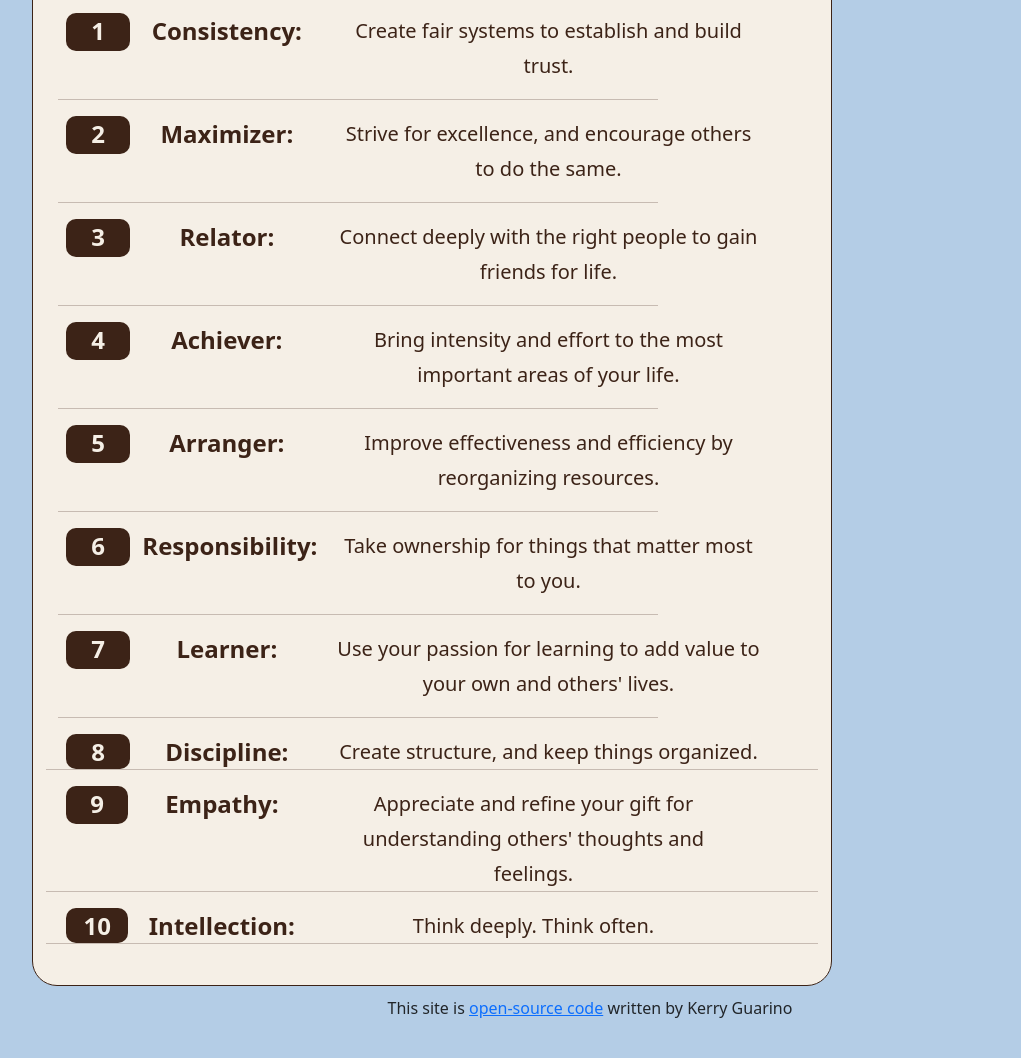
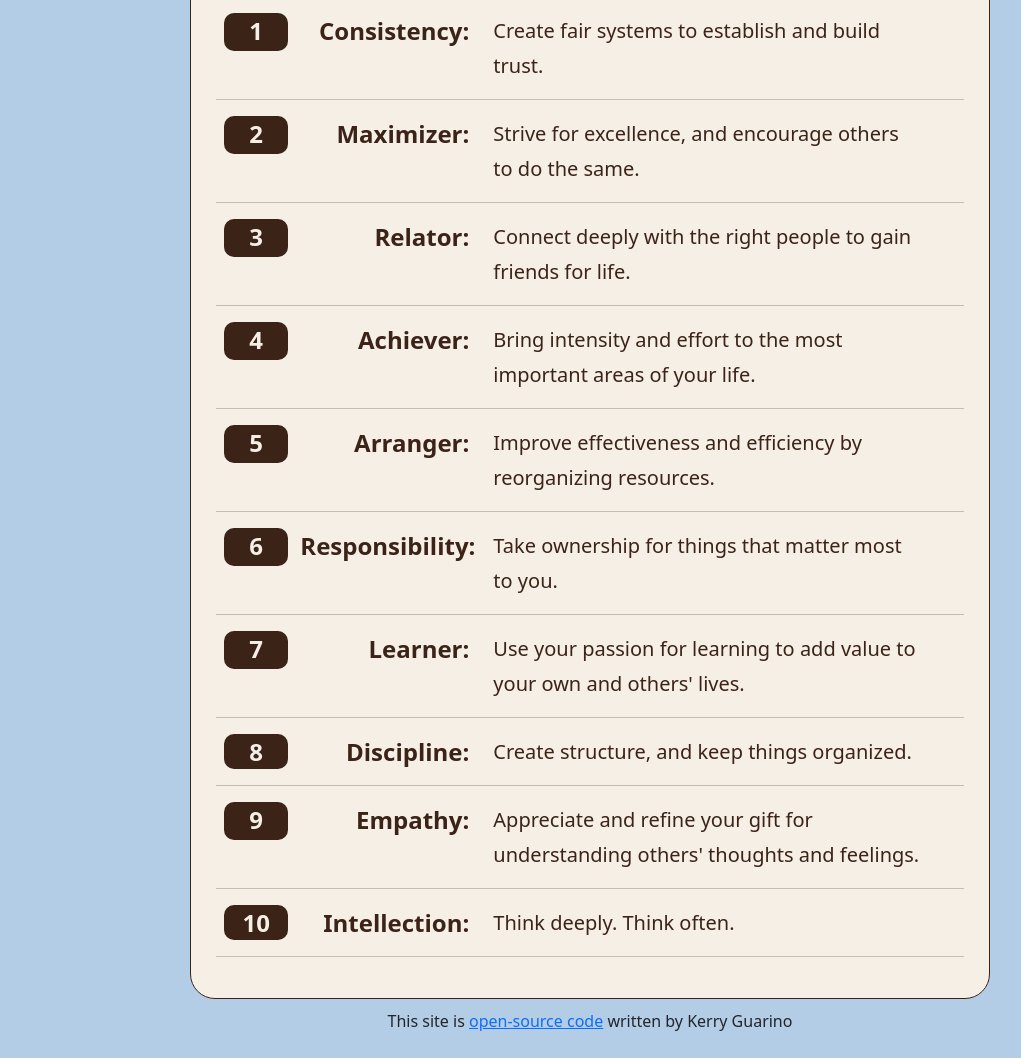
Before and after one commit to kerryoncoding/cliftonstrengths, a plain HTML site: page index.html in a window 1280 px wide. Shown: the part 265-1323 px from the top of the page, without its empty margins (50-1071 px from the left). Drawn offline with nearby package versions, Linux system fonts and the light colour scheme.

Commit message:
adjusted css details

```diff
--- a/index.html
+++ b/index.html
@@ -21,7 +21,7 @@
   <body>
     <div class="container main">
       <h1>CliftonStrengths for Managers</h1>
-      <h3>Assessment on May 6, 2019 by Kerry Guarino</h3>
+      <h3>Assessment on May 6, 2019</h3>
       <p>
         Learn more about the
         <a
@@ -38,15 +38,16 @@
           <div class="row">
             <div class="col-1 number">1</div>
             <div class="col-3 theme">Consistency:</div>
-            <div class="col-7">
+            <div class="col-7 detail">
               Create fair systems to establish and build trust.
             </div>
           </div>
           <hr />
+
           <div class="row">
             <div class="col-1 number">2</div>
             <div class="col-3 theme">Maximizer:</div>
-            <div class="col-7">
+            <div class="col-7 detail">
               Strive for excellence, and encourage others to do the same.
             </div>
           </div>
@@ -55,7 +56,7 @@
           <div class="row">
             <div class="col-1 number">3</div>
             <div class="col-3 theme">Relator:</div>
-            <div class="col-7">
+            <div class="col-7 detail">
               Connect deeply with the right people to gain friends for life.
             </div>
           </div>
@@ -64,18 +65,17 @@
           <div class="row">
             <div class="col-1 number">4</div>
             <div class="col-3 theme">Achiever:</div>
-            <div class="col-7">
+            <div class="col-7 detail">
               Bring intensity and effort to the most important areas of your
               life.
             </div>
           </div>
-
           <hr />
 
           <div class="row">
             <div class="col-1 number">5</div>
             <div class="col-3 theme">Arranger:</div>
-            <div class="col-7">
+            <div class="col-7 detail">
               Improve effectiveness and efficiency by reorganizing resources.
             </div>
           </div>
@@ -84,7 +84,7 @@
           <div class="row">
             <div class="col-1 number">6</div>
             <div class="col-3 theme">Responsibility:</div>
-            <div class="col-7">
+            <div class="col-7 detail">
               Take ownership for things that matter most to you.
             </div>
           </div>
@@ -93,7 +93,7 @@
           <div class="row">
             <div class="col-1 number">7</div>
             <div class="col-3 theme">Learner:</div>
-            <div class="col-7">
+            <div class="col-7 detail">
               Use your passion for learning to add value to your own and
               others&apos; lives.
             </div>
@@ -102,33 +102,33 @@
           <hr />
           <div class="row">
             <div class="col-1 number">8</div>
-          <div class="col-3 theme">Discipline:</div>
-          <div class="col-7">Create structure, and keep things organized.</div>
+            <div class="col-3 theme">Discipline:</div>
+            <div class="col-7 detail">
+              Create structure, and keep things organized.
+            </div>
+          </div>
           <hr />
 
           <div class="row">
             <div class="col-1 number">9</div>
             <div class="col-3 theme">Empathy:</div>
-            <div class="col-7">
+            <div class="col-7 detail">
               Appreciate and refine your gift for understanding others&apos;
               thoughts and feelings.
             </div>
           </div>
-
           <hr />
 
           <div class="row">
             <div class="col-1 number">10</div>
             <div class="col-3 theme">Intellection:</div>
-            <div class="col-7">
-              Think deeply. Think often.
-            </div>
+            <div class="col-7 detail">Think deeply. Think often.</div>
           </div>
-
           <hr />
         </div>
       </div>
     </div>
+
     <footer>
       This site is
       <a
--- a/src/style.css
+++ b/src/style.css
@@ -5,6 +5,7 @@ body {
 }
 
 .main {
+    color: #3C2317;
     max-width: 800px;
     display: block;
     margin: 0 auto;
@@ -35,6 +36,8 @@ a:hover {
 .strengths {
     background-color:#F5EFE6;
     max-width: 800px;
+    display: block;
+    margin: 0 auto;
     padding: 25px;
     border-radius: 25px;
     border: 1px solid #3C2317;
@@ -55,11 +58,6 @@ a:hover {
     max-height: 38px;
 }
 
-hr {
-    max-width: 600px;
-    color: #3C2317;
-}
-
 .list {
     font-size: 20px;
     color: #3C2317;
@@ -69,9 +67,15 @@ hr {
 .theme {
     font-weight: bold;
     font-size: 24px;
+    text-align:right;
+}
+
+.detail{
+    text-align: left;
 }
 
 footer {
+    text-align: center;
     margin-top: 10px;
     margin-bottom: 25px;
 }
```
